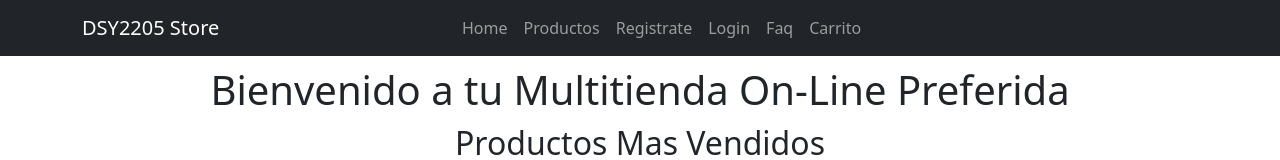
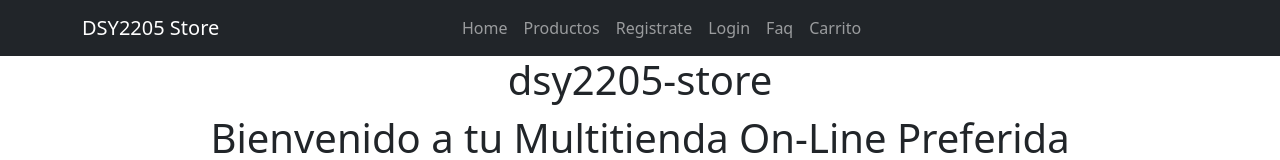
Before and after one commit to iriquelmee/DSY2205_FRONT_SUMATIVA_2_IRIQUELMEE, an Angular app: page /home in a window 1280 px wide. Shown: the top 160 px of the page. Built offline with nearby package versions, Linux system fonts and the light colour scheme.

Commit message:
Fix add pruebas unitarias simples karma jasmine

```diff
--- a/package.json
+++ b/package.json
@@ -34,10 +34,12 @@
     "@types/express": "^4.17.17",
     "@types/jasmine": "~5.1.0",
     "@types/node": "^18.18.0",
+    "jasmine": "^5.5.0",
     "jasmine-core": "~5.2.0",
     "karma": "~6.4.0",
     "karma-chrome-launcher": "~3.2.0",
     "karma-coverage": "~2.2.0",
+    "karma-coverage-istanbul-reporter": "^3.0.3",
     "karma-jasmine": "~5.1.0",
     "karma-jasmine-html-reporter": "~2.1.0",
     "typescript": "~5.5.2"
--- a/src/app/app.component.html
+++ b/src/app/app.component.html
@@ -1,3 +1,4 @@
 <app-nav></app-nav>
+<h1 style="text-align: center;">{{title}}</h1>
 <app-body></app-body>
 <app-footer></app-footer>
--- a/src/app/app.component.ts
+++ b/src/app/app.component.ts
@@ -2,13 +2,16 @@ import { Component } from '@angular/core';
 import { BodyComponent } from './components/layouts/shared/body/body.component';
 import { NavComponent } from './components/layouts/shared/nav/nav.component';
 import { FooterComponent } from './components/layouts/shared/footer/footer.component';
+import { RouterLink } from '@angular/router';
+import { HttpClient } from '@angular/common/http';
 
 @Component({
   selector: 'app-root',
   standalone: true,
   imports: [NavComponent, BodyComponent,FooterComponent],
   templateUrl: './app.component.html',
-  styleUrl: './app.component.scss'
+  styleUrl: './app.component.scss',
+  providers: [RouterLink, HttpClient]
 })
 export class AppComponent {
 
```
Also changed, not shown: 2 other files (tests, documents, lock files or other folders).
